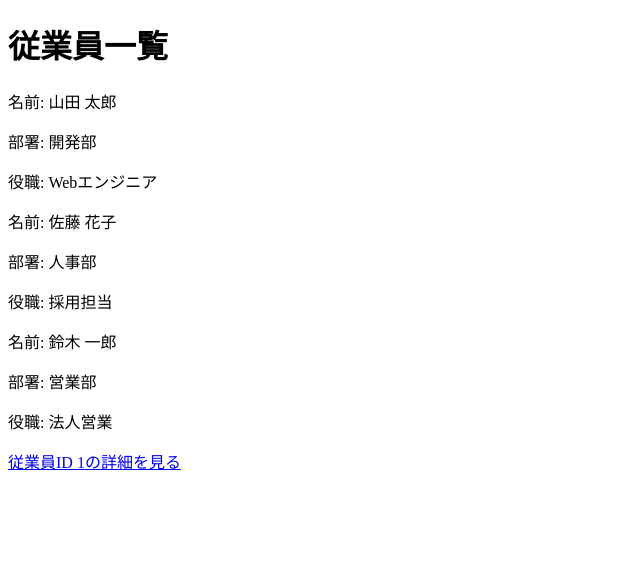
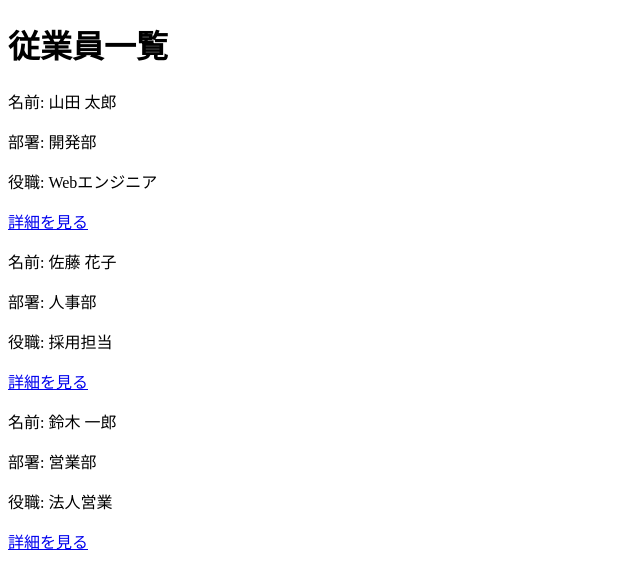
Before and after one commit to yuuttana1223/employee-system, an Angular app: page /employees in a window 1280 px wide. Shown: the top 588 px of the page, without its empty margins (0-640 px from the left). Built offline with nearby package versions, Linux system fonts and the light colour scheme.

Commit message:
Add employee detail links

```diff
--- a/src/app/employees/employee-list/employee-list.html
+++ b/src/app/employees/employee-list/employee-list.html
@@ -4,6 +4,6 @@
     <p>名前: {{ employee.name }}</p>
     <p>部署: {{ employee.department }}</p>
     <p>役職: {{ employee.position }}</p>
+    <a [routerLink]="['/employees', employee.id]">詳細を見る</a>
   </section>
 }
-<a [routerLink]="['/employees', 1]">従業員ID 1の詳細を見る</a>
```
